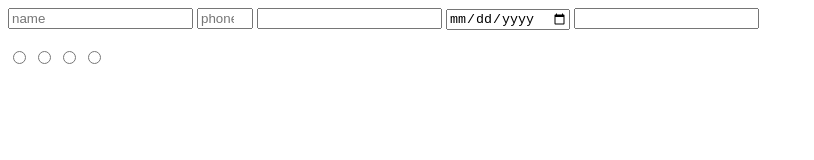
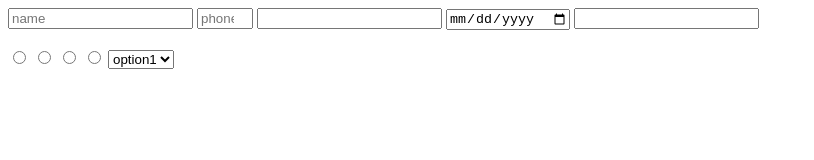
Before and after one commit to tarungitithub/HTML, a plain HTML site: page lecture2/input.html in a window 1280 px wide. Shown: the whole page, without its empty margins (0-814 px from the left). Drawn offline with Linux system fonts and the light colour scheme.

Commit message:
input.html_

```diff
--- a/lecture2/input.html
+++ b/lecture2/input.html
@@ -6,22 +6,38 @@
     <title>Document</title>
 </head>
 <body>
+     <!--INPUT ATTRIBUTES:
+        1. Type-> type of data we want user to send.
+        2. Placeholder-> Gives informatin to user which data to fill in input.
+        3. Minimum Length-> minimum length/character of input(form).
+        4. Maximum Length-> maximun length/character allowed.
+        Note-> maximum length and minimum length does not support/ write in the "type number"-->
+
     <input type="text" placeholder="name">
+
+    <!--TYPE = "number"
+    1. Maximum(MAX)-> 10 (User can not give the input of more than 10).
+    2. Minimum(MIN)-> 5 (User can not give the input of less than 5).-->
     <input type="number" name="" id="" placeholder="phone" max="10" min="5">
     <input type="password" maxlength="10">
     <input type="date">
     <input type="">
+    <br> <!--<br> = to give space and 1 <br> give one space and 2 <br> give two space and so on...-->
     <br>
-    <br>
+
 
     <input type="radio" name="q1" id="">
     <input type="radio" name="q1" id="">
     <input type="radio" name="q1" id="">
     <input type="radio" name="q1" id="">
 
+    <!--it is a working as a radio but viewby is good-->
 
-
-
-
+    <select name="" id="">
+        <option value="">option1</option>
+        <option value="">option2</option>
+        <option value="">option3</option>
+        <option value="">option4</option>
+    </select>
 </body>
 </html>
```
